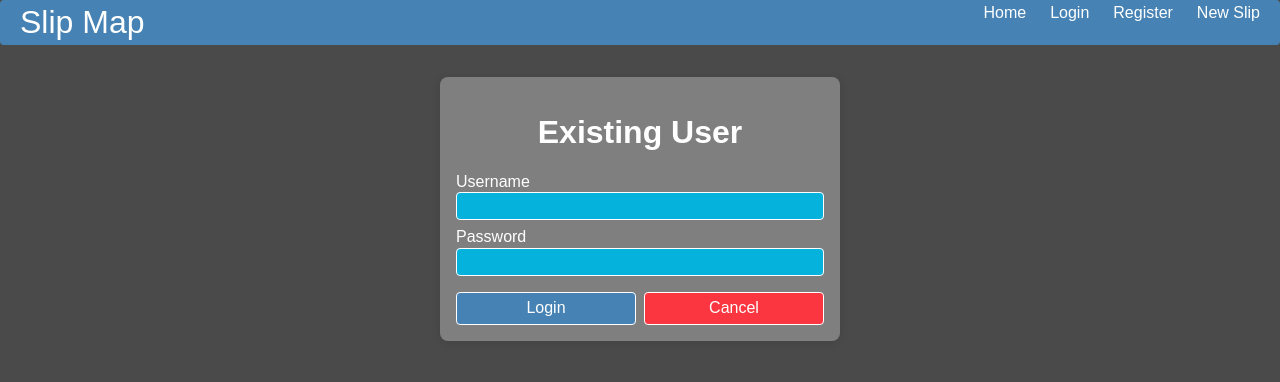
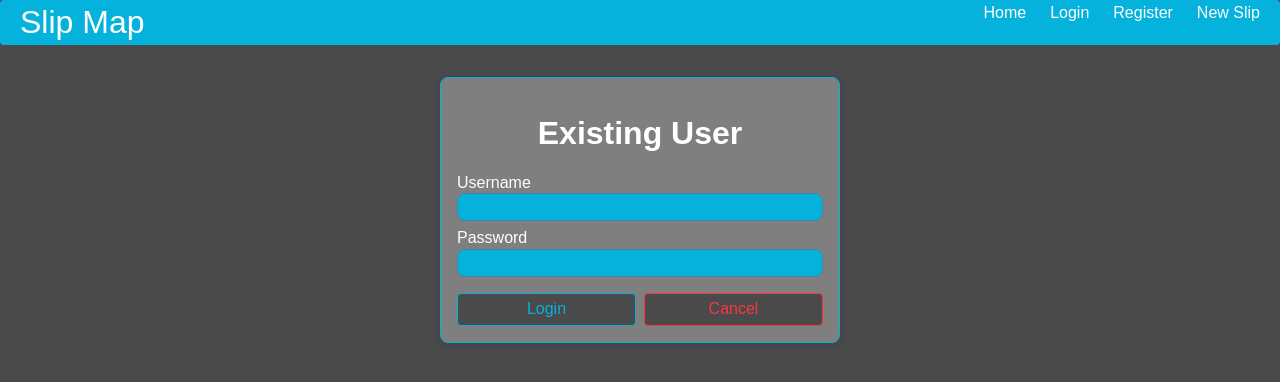
Before and after one commit to WilliamTaul/slip_map, a React (Vite) app in the folder client/: page /login in a window 1280 px wide. Shown: the top 382 px of the page. Built offline with nearby package versions, Linux system fonts and the light colour scheme.

Commit message:
messing with css styling

```diff
--- a/client/public/styles.css
+++ b/client/public/styles.css
@@ -5,6 +5,8 @@
   --white: #ffffff;
   --aero: #05b2dc;
   --light-gray: #a0a0a0a0;
+  --aero-hover: #2fc2e3;
+  --imperial-red-hover: #ff5c64;
 }
 
 * {
@@ -24,6 +26,7 @@ body {
   padding: 1rem;
   background-color: var(--light-gray);
   border-radius: 0.50rem;
+  border: 1px solid var(--aero);
   box-shadow: 0 2px 10px rgba(0, 0, 0, 0.1);
 }
 
@@ -58,9 +61,9 @@ body {
 .new-item-form input {
   font-size: medium;
   outline: none;
-  border: 1px solid var(--white);
+  border: 1px solid var(--steel-blue);
   background: var(--aero);
-  border-radius: 0.25em;
+  border-radius: 0.50em;
   padding: 0.25em 0.5em;
   color: var(--white);
 }
@@ -73,16 +76,16 @@ body {
   color: var(--white);
   font-size: medium;
   background-color: var(--aero);
-  border-color: var(--white);
-  border-radius: 0.25em;
+  border-color: var(--steel-blue);
+  border-radius: 0.50em;
   padding: 0.25em 0.5em;
 }
 
 .btn, a.btn {
   text-decoration: none;
-  background: var(--steel-blue);
-  border: 1px solid var(--white);
-  color: var(--white);
+  background: var(--soft-grey);
+  border: 1px solid var(--aero);
+  color: var(--aero);
   padding: 0.40em 0.5em;
   border-radius: 0.25em;
   cursor: pointer;
@@ -94,19 +97,19 @@ body {
 
 .btn:hover,
 .btn:focus-visible {
-  background: var(--white);
+  background: var(--aero-hover);
   color: var(--aero);
 }
 
 .btn.btn-danger {
-  background: var(--imperial-red);
-  border: 1px solid var(--white);
-  color: var(--white);
+  background: var(--soft-grey);
+  border: 1px solid var(--imperial-red);
+  color: var(--imperial-red);
 }
 
 .btn.btn-danger:hover,
 .btn.btn-danger:focus-visible {
-  background: hsl(0, 100%, 40%, 0.2);
+  background: var(--imperial-red-hover);
 }
 
 .header {
@@ -193,7 +196,7 @@ body {
 }
 
 .nav {
-  background-color: var(--steel-blue);
+  background-color: var(--aero);
   color: var(--white);
   display: flex;
   justify-content: space-between;
@@ -249,7 +252,7 @@ body {
   .nav-links {
     display: none;
     flex-direction: column;
-    background-color: var(--steel-blue);
+    background-color: var(--aero);
     position: absolute;
     top: 100%;
     right: calc(-1rem);
```
